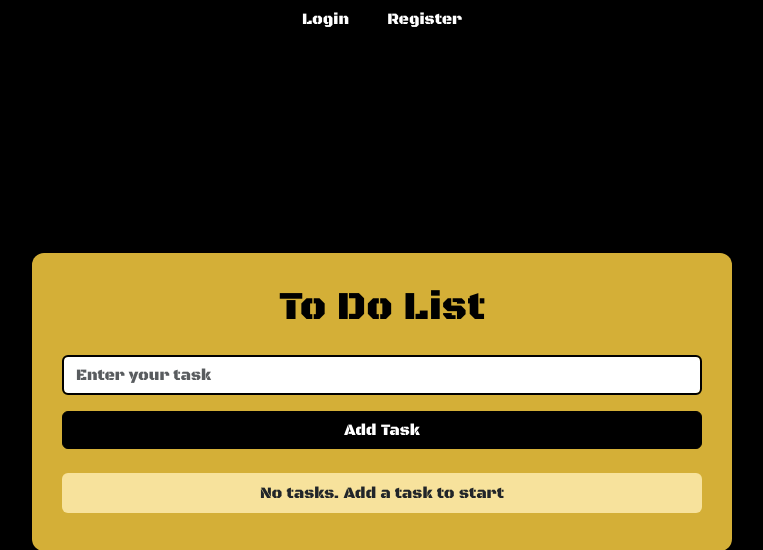
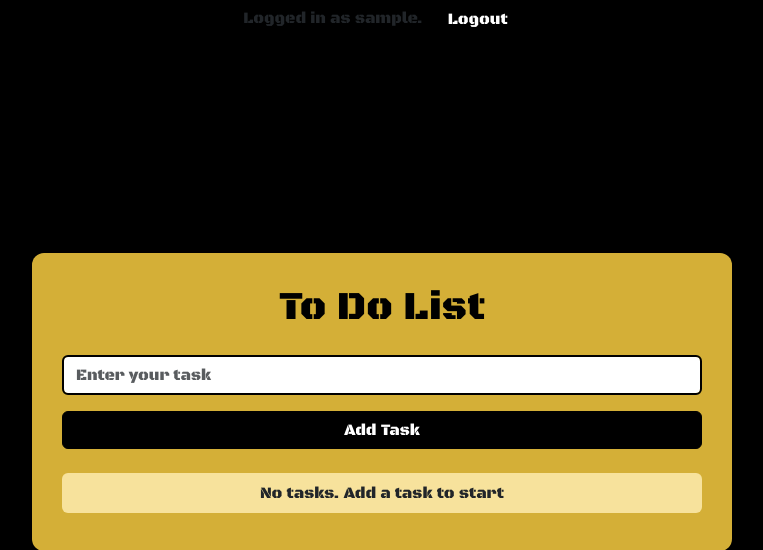
Before and after one commit to Darksyntax99/TO-DOAP, a Django app: page / in a window 1280 px wide. Shown: the part 62-612 px from the top of the page, without its empty margins (258-1021 px from the left). Run offline with Django 4.2, Linux system fonts and the light colour scheme; the visitor is signed in with stand-in values (Sample User, id 1); data that the repository does not hold is empty; some web fonts are replaced.

```diff
--- a/tasks/templates/tasks/home.html
+++ b/tasks/templates/tasks/home.html
@@ -24,13 +24,14 @@
   </nav>
  <!--Authentication Links-->
   <p class="text-center mb-4">
-    <a href="{% url 'account_login' %}" class="btn btn-dark me-2">
-        Login
+    {% if user.is_authenticated %}
+    <span>
+        Logged in as {{ user.username }}.
+    </span>
+    <a href="{% url 'account_logout' %}" class="btn btn-dark ms-2">
+        Logout
     </a>
-
-    <a href="{% url 'account_signup' %}" class="btn btn-dark">
-        Register
-    </a>
+    {% endif %}
 </p>
   <!-- Main Section -->
   <main class="main-section">
```
Also changed, not shown: task_mangapp/settings.py (+11 -6 lines), tasks/models.py (+12 -4 lines), tasks/views.py (+13 -5 lines).
